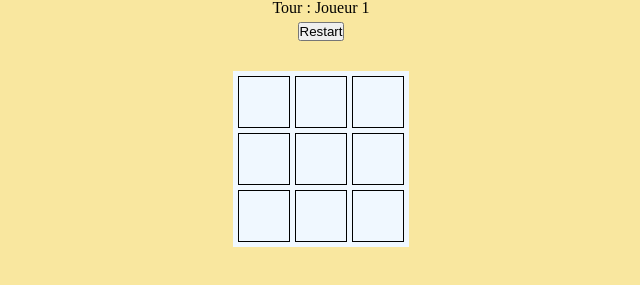
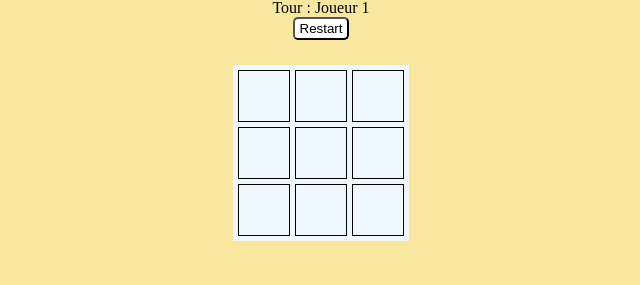
Before and after one commit to Roy-Bivash/morpion, a plain HTML site: page index.html in a window 1280 px wide. Shown: the part 53-338 px from the top of the page, without its empty margins (319-959 px from the left). Drawn offline with Linux system fonts and the light colour scheme.

Commit message:
Update style.css

```diff
--- a/style.css
+++ b/style.css
@@ -32,11 +32,19 @@ body{
     width:20px;
     margin:15px;
 }
-#btnRestart{
-    margin: 5px;
-}
 
 #titre{
     text-align: center;
     margin-top: 15px;
 }
+
+.btn{
+    background-color: white;
+    color: black;
+    padding: 2px 5px;
+    border-radius: 5px;
+    transition: .3s ease;
+}
+.btn:hover{
+    background-color: rgb(254, 161, 161);
+}
```
